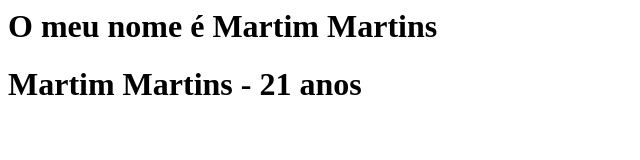
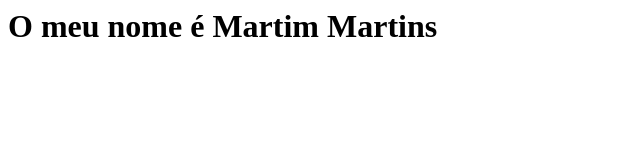
Before and after one commit to Hkmartimxp6/prova-pratica-2, a plain HTML site: page index.html in a window 1280 px wide. Shown: the whole page, without its empty margins (0-640 px from the left). Drawn offline with Linux system fonts and the light colour scheme.

Commit message:
Update index.html

```diff
--- a/index.html
+++ b/index.html
@@ -1,2 +1 @@
 <h1>O meu nome é Martim Martins</h1>
-<h1>Martim Martins - 21 anos</h1>
```
